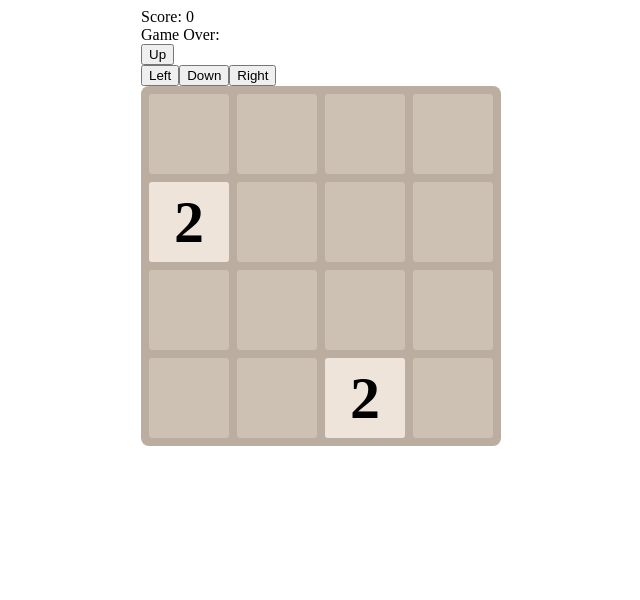
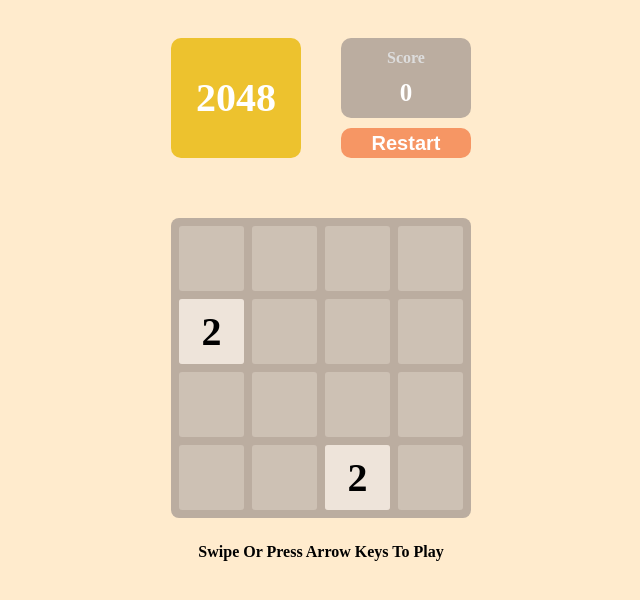
Before and after one commit to jiaguo1024/2048, a React app: page / in a window 1280 px wide. Shown: the whole page, without its empty margins (319-959 px from the left). Built offline with nearby package versions, Linux system fonts and the light colour scheme.

Commit message:
Add styling for dashboard and messages

```diff
--- a/src/components/board.js
+++ b/src/components/board.js
@@ -2,9 +2,9 @@
  * Created by Jia on 2017/8/22.
  */
 import React from 'react';
-import {Row} from './row'
+import Row from './row'
 
-export class Board extends React.Component {
+class Board extends React.Component {
     render() {
         return (
             <div className="board">
@@ -15,3 +15,5 @@
         )
     }
 }
+
+export default Board;
--- a/src/components/button.js
+++ b/src/components/button.js
@@ -3,12 +3,14 @@
  */
 import React from 'react';
 
-export class Button extends React.Component {
+class Button extends React.Component {
     render() {
         return (
-            <button onClick={() => this.props.handleClick(this.props.direction)}>
-                {this.props.value}
+            <button className={this.props.className} onClick={this.props.handleClick}>
+                {this.props.text}
             </button>
         );
     }
 }
+
+export default Button;
--- a/src/components/cell.js
+++ b/src/components/cell.js
@@ -5,7 +5,7 @@
 import {Tile} from './tile';
 import {TileInfo} from './tile';
 
-export class Cell extends React.Component {
+class Cell extends React.Component {
     render() {
         let tiles = [this.props.tile];
         if (this.props.tile.merged) {
@@ -24,3 +24,5 @@
         );
     }
 }
+
+export default Cell;
--- a/src/components/control-panel.js
+++ /dev/null
@@ -1,23 +0,0 @@
-/**
- * Created by Jia on 2017/8/22.
- */
-import React from 'react';
-import {Button} from './button';
-
-export class ControlPanel extends React.Component {
-
-    render() {
-        return (
-            <div className="control-panel">
-                <div>
-                    <Button value="Up" direction={1} handleClick={this.props.move}/>
-                </div>
-                <div>
-                    <Button value="Left" direction={0} handleClick={this.props.move}/>
-                    <Button value="Down" direction={3} handleClick={this.props.move}/>
-                    <Button value="Right" direction={2} handleClick={this.props.move}/>
-                </div>
-            </div>
-        );
-    }
-}
--- /dev/null
+++ b/src/components/dashboard.js
@@ -0,0 +1,28 @@
+/**
+ * Created by Jia on 2017/9/23.
+ */
+import React from 'react';
+import Button from './button';
+
+class Dashboard extends React.Component {
+
+    render() {
+        return (
+            <div className="dashboard">
+                <div className="left">
+                    <div className="title">2048</div>
+                </div>
+                <div className="right">
+                    <div className="score-board">
+                        <div className="score-title">Score</div>
+                        <div className="score">{this.props.score}</div>
+                    </div>
+                    <Button className="btn-restart" text="Restart" handleClick={this.props.restart}/>
+                </div>
+            </div>
+        );
+    }
+
+}
+
+export default Dashboard;
--- a/src/components/game.js
+++ b/src/components/game.js
@@ -2,26 +2,27 @@
  * Created by Jia on 2017/8/22.
  */
 import React from 'react';
-import {Board} from './board';
-import {ControlPanel} from './control-panel';
+import Board from './board';
 import {TileInfo} from './tile';
-import {InputHandler} from '../inputHandler';
+import InputHandler from '../inputHandler';
+import Dashboard from './dashboard';
+import Message from './message';
 
-export class Game extends React.Component {
+class Game extends React.Component {
     constructor(props) {
         super(props);
         this.state = this.getInitState();
         this.move = this.move.bind(this);
+        this.restart = this.restart.bind(this);
         this.inputHandler = new InputHandler(this.move);
     }
 
     componentDidMount() {
-        this.inputHandler.registerKeyDownListener();
-
+        this.inputHandler.registerListeners();
     }
 
     componentWillUnmount() {
-        this.inputHandler.removeKeyDownListener();
+        this.inputHandler.removeListeners();
     }
 
     getInitState() {
@@ -54,13 +55,16 @@
         });
     }
 
+    restart() {
+        this.setState(this.getInitState);
+    }
+
     render() {
         return (
             <div className="game">
-                <div>Score: {this.state.score}</div>
-                <div>Game Over: {this.state.gameOver}</div>
-                <ControlPanel move={this.move}/>
+                <Dashboard score={this.state.score} gameOver={this.state.gameOver} restart={this.restart}/>
                 <Board data={this.state.data}/>
+                <Message gameOver={this.state.gameOver}/>
             </div>);
     }
 }
@@ -192,3 +196,5 @@
         this.moved = false;
     }
 }
+
+export default Game;
--- /dev/null
+++ b/src/components/message.js
@@ -0,0 +1,20 @@
+/**
+ * Created by Jia on 2017/9/23.
+ */
+import React from 'react';
+
+class Message extends React.Component {
+    render() {
+        let message;
+        if (this.props.gameOver) {
+            message = "Game Over";
+        } else {
+            message = "Swipe Or Press Arrow Keys To Play"
+        }
+        return (
+            <div className="message">{message}</div>
+        );
+    }
+}
+
+export default Message;
--- a/src/components/row.js
+++ b/src/components/row.js
@@ -2,9 +2,9 @@
  * Created by Jia on 2017/8/22.
  */
 import React from 'react';
-import {Cell} from './cell'
+import Cell from './cell'
 
-export class Row extends React.Component {
+class Row extends React.Component {
     render() {
         return (
             <div className="row">
@@ -15,3 +15,5 @@
         )
     }
 }
+
+export default Row;
--- a/src/index.js
+++ b/src/index.js
@@ -5,7 +5,7 @@
 import ReactDOM from 'react-dom';
 import './index.css';
 import './style.css'
-import {Game} from './components/game';
+import Game from './components/game';
 
 ReactDOM.render(
     <Game />,
--- a/src/inputHandler.js
+++ b/src/inputHandler.js
@@ -1,15 +1,15 @@
 /**
  * Created by Jia on 2017/9/23.
  */
-export class InputHandler {
+class InputHandler {
 
     constructor(move) {
         this.move = move;
         this.handleKeyDown = this.handleKeyDown.bind(this);
     }
 
-    registerKeyDownListener() {
-        window.addEventListener("keydown", this.handleKeyDown)
+    registerListeners() {
+        window.addEventListener("keyup", this.handleKeyDown)
     }
 
     handleKeyDown(event) {
@@ -32,7 +32,9 @@
         }
     }
 
-    removeKeyDownListener() {
+    removeListeners() {
         window.removeEventListener("keydown", this.handleKeyDown);
     }
 }
+
+export default InputHandler;
--- a/src/style.scss
+++ b/src/style.scss
@@ -1,11 +1,92 @@
 $board-color: saddlebrown;
-$cell-width: 80px;
+$cell-color: rgba(238, 228, 218, 0.35);
+$cell-width: 65px;
 $cell-margin: 4px;
 $board-width: 4 * $cell-width + 10 * $cell-margin;
 
+body {
+  background-color: blanchedalmond;
+}
+
 .game {
-  margin: auto;
+  margin-left: auto;
+  margin-right: auto;
   width: $board-width;
+}
+
+.dashboard {
+  width: 100%;
+  height: 150px;
+  padding-top: 30px;
+  padding-bottom: 30px;
+  position: relative;
+}
+
+.left {
+  display: inline-block;
+  width: 2 * $cell-width;
+  text-align: center;
+  height: 120px;
+  position: absolute;
+  left: 0;
+}
+
+.right {
+  display: inline-block;
+  width: 2 * $cell-width;
+  height: 120px;
+  text-align: center;
+  position: absolute;
+  right: 0;
+}
+
+.title {
+  font-size: 40px;
+  font-weight: bold;
+  background-color: #edc22e;
+  color: white;
+  height: 100%;
+  line-height: 120px;
+  border-radius: 10px;
+}
+
+.score-board {
+  display: inline-block;
+  background-color: #bbada0;
+  width: 2 * $cell-width;
+  height:80px;
+  border-radius: 10px;
+  vertical-align: middle;
+  font-weight: bold;
+}
+
+.score-title {
+  height: 40px;
+  line-height: 40px;
+  color: #dddddd;
+}
+
+.score {
+  color: white;
+  font-size: 25px;
+  height: 30px;
+  line-height: 30px;
+}
+
+.btn-restart {
+  width: 2 * $cell-width;
+  height: 30px;
+  margin-top: 10px;
+  display: inline-block;
+  text-decoration: none;
+  border: none;
+  border-radius: 10px;
+  color: white;
+  background-color: #f69664;
+  cursor: pointer;
+  font-size: 20px;
+  outline: none;
+  font-weight: bold;
 }
 
 .board {
@@ -20,7 +101,7 @@
   display: inline-block;
   width: $cell-width;
   height: $cell-width;
-  background-color: rgba(238, 228, 218, 0.35);
+  background-color: $cell-color;
   margin: $cell-margin;
   text-align: center;
   vertical-align: middle;
@@ -32,7 +113,7 @@
   display: inline-block;
   width: $cell-width;
   height: $cell-width;
-  font-size: 60px;
+  font-size: 40px;
   font-weight: bold;
   position: absolute;
   z-index: 1;
@@ -95,22 +176,25 @@
 
 
 @keyframes new {
-  from {
-    transform: scale(0.1);
-  }
-  to {
-    transform: scale(1);
-  }
+  0% { transform: scale(0); }
+  30% { transform: scale(0.1); }
+  100% { transform: scale(1); }
 }
 
 .new {
   animation-name: new;
-  animation-duration: 0.5s;
+  animation-duration: 0.4s;
   animation-fill-mode: forwards;
 }
 
-.merged { // keep this class in case we want to change its animation
-  animation-name: new;
+@keyframes merged {
+  0% { transform: scale(0); }
+  60% { transform: scale(1.1); }
+  100% { transform: scale(1); }
+}
+
+.merged {
+  animation-name: merged;
   animation-duration: 0.2s;
   animation-fill-mode: forwards;
 }
@@ -167,8 +251,21 @@
   font-size: 25px;
 }
 
-.tile-2048, .tile-4096, .tile-8192, .tile-16384, .tile-32768, .tile-65536 {
+.tile-2048, .tile-4096, .tile-8192 {
   background-color: #edc22e;
   color: white;
   font-size: 25px;
 }
+
+.tile-16384, .tile-32768, .tile-65536 {
+  background-color: #edc22e;
+  color: white;
+  font-size: 20px;
+}
+
+.message {
+  position: relative;
+  text-align: center;
+  top: $cell-width * 5;
+  font-weight: bold;
+}
```
Also changed, not shown: src/style.css.
